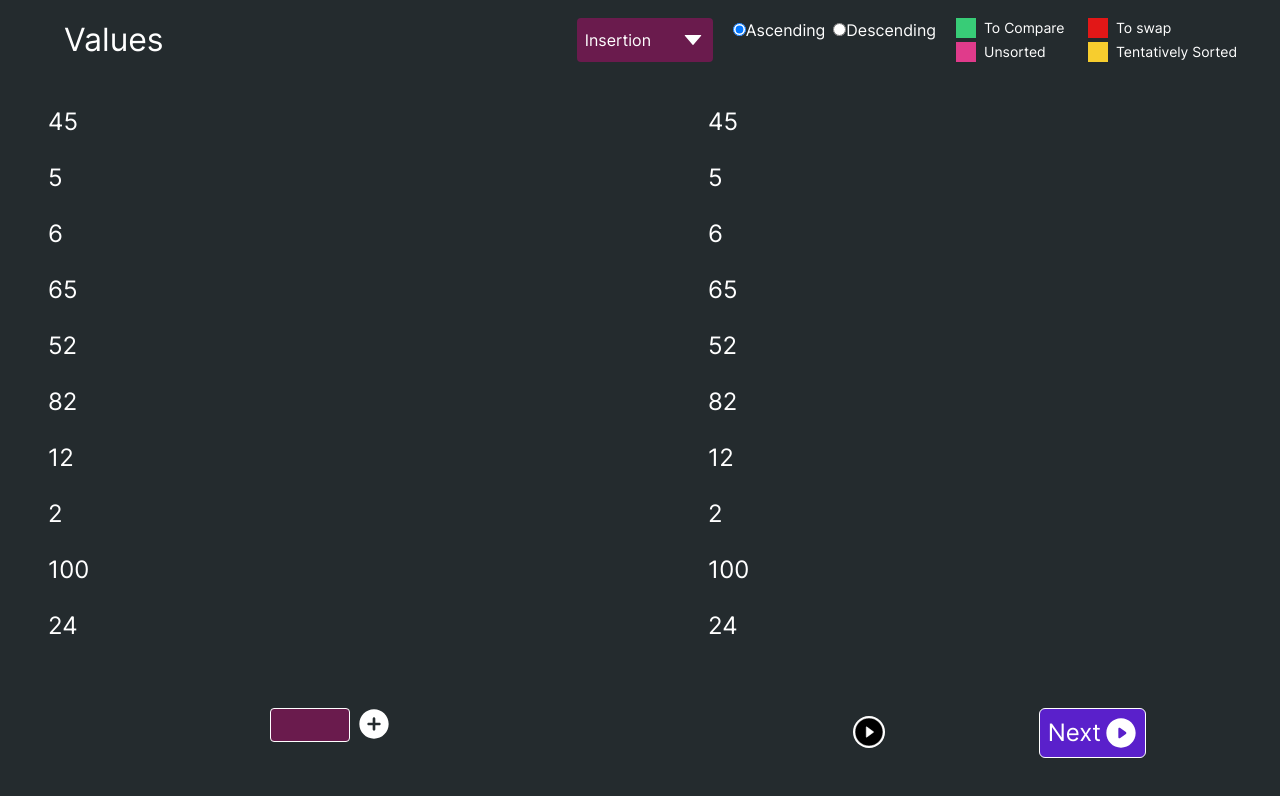
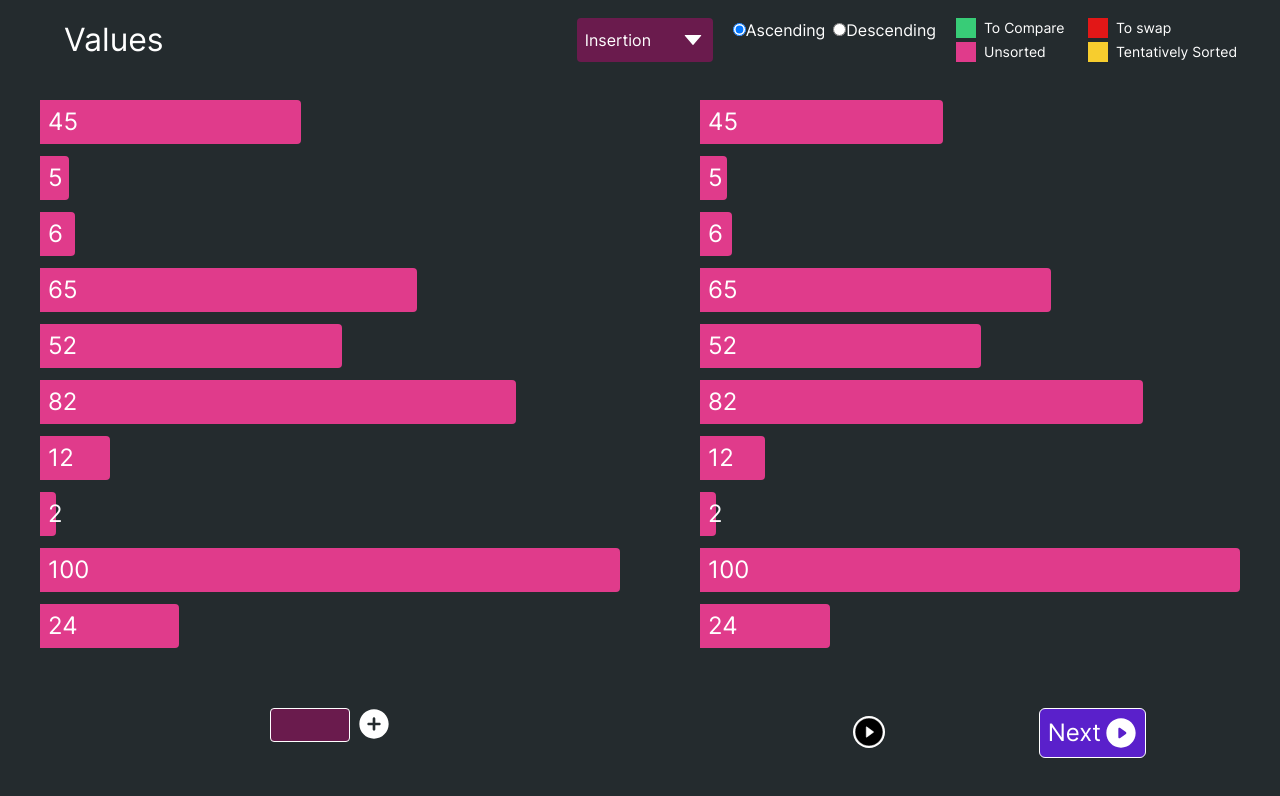
Before and after one commit to vmmoorthy/sorting-algo, a React (Create React App) app: page / in a window 1280 px wide. Shown: the top 796 px of the page. Built offline with nearby package versions, Linux system fonts and the light colour scheme; the HTML template or start-up script is replaced by a standard one.

Commit message:
css added

```diff
--- a/src/App.jsx
+++ b/src/App.jsx
@@ -293,7 +293,7 @@ function App() {
       <div className="body h-[calc(100%_-_5rem)]  grid grid-flow-col">
         <div className="values h-full p-2 px-10 text-white">
           <div className="content h-[75vh] overflow-auto">
-            {values.map((value, index) => <div key={index} className="relative [&_div]:hover:opacity-100"> <div style={{ width: `${value}%` }} className={`value px-2 py-1 bg-[${COLOR_UNSORTED}] rounded-r text-[1.5rem]  my-3 `}>{value} <div className="absolute opacity-0 right-2 top-1.5 active:scale-105 transition-all cursor-pointer " onClick={() => setValues(p => p.filter((v, i) => i !== index))} >
+            {values.map((value, index) => <div key={index} className="relative [&_div]:hover:opacity-100"> <div style={{ width: `${value}%` }} className="value px-2 py-1 bg-[#E03B8B] rounded-r text-[1.5rem]  my-3 ">{value} <div className="absolute opacity-0 right-2 top-1.5 active:scale-105 transition-all cursor-pointer " onClick={() => setValues(p => p.filter((v, i) => i !== index))} >
               <svg xmlns="http://www.w3.org/2000/svg" aria-hidden="true" role="img" width="2rem" height="2rem" preserveAspectRatio="xMidYMid meet" viewBox="0 0 16 16"><g fill="none" stroke="currentColor" strokeLinecap="round" strokeLinejoin="round" strokeWidth="1.5"><path d="m10.25 5.75l-4.5 4.5m0-4.5l4.5 4.5" /><circle cx="8" cy="8" r="6.25" /></g></svg>
             </div> </div></div>)}
           </div>
@@ -314,7 +314,7 @@ function App() {
               else if (eleSelectedIndex === 1) {
                 arrowRef.current.p2 = r; r?.scrollIntoView({ behavior: "smooth", block: "center" })
               }
-            }} className={`value px-2 py-1 select-none bg-[${COLOR_UNSORTED}] rounded-r text-[1.5rem]  my-3`}>{value}</div>)}</div>
+            }} className="value px-2 py-1 select-none bg-[#E03B8B] rounded-r text-[1.5rem]  my-3">{value}</div>)}</div>
 
           <div className="footer mt-5 grid grid-flow-col justify-evenly ">
             {/* <svg className="cursor-pointer active:scale-110 transition-all " width="2rem" height="2rem" viewBox="0 0 60 60" fill="none" xmlns="http://www.w3.org/2000/svg">
```
